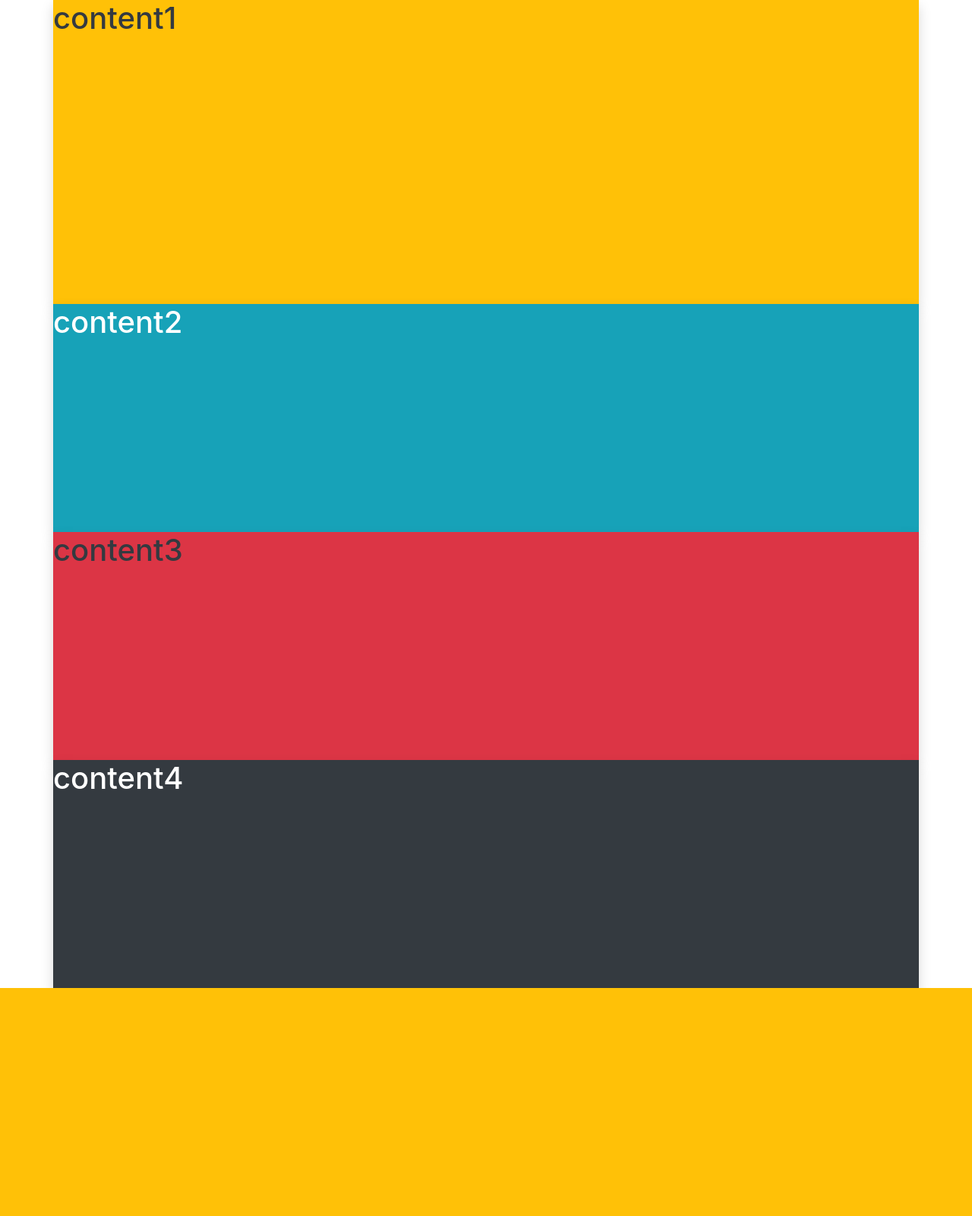
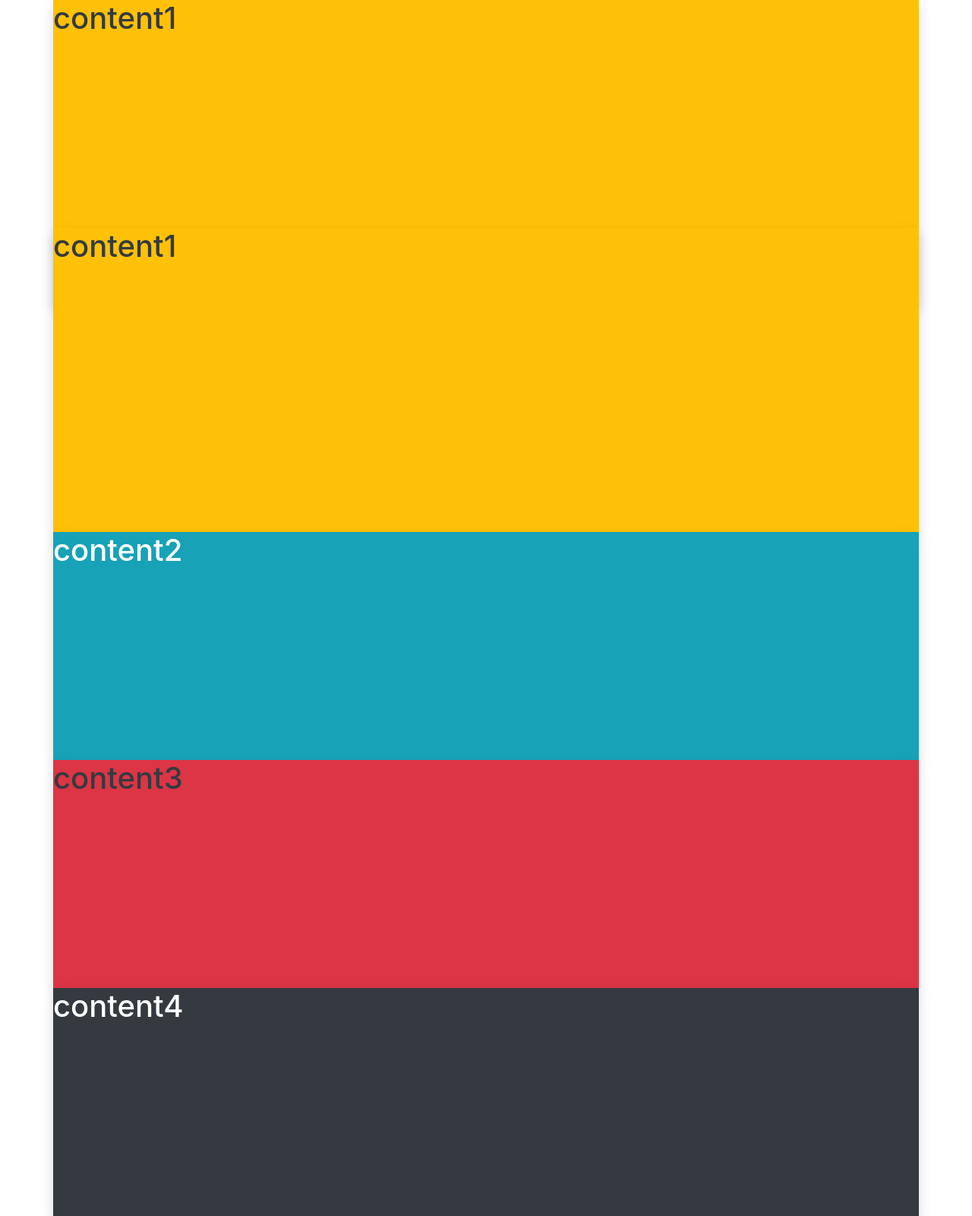
Before and after one commit to dabgetupp/mywebsite, a Django app: page / in a window 1280 px wide. Shown: the part 532-2132 px from the top of the page at 76% size. Before the commit the page ends 1832 px from the top, so only its background shows below. Run offline with Django 3.2, Linux system fonts and the light colour scheme; some libraries are stand-ins or nearby versions.

Commit message:
duplicate content1

```diff
--- a/templates/index.html
+++ b/templates/index.html
@@ -44,6 +44,12 @@
                 <h1>content1</h1>
             </div>
         </div>
+      <div class="container-fluid">
+          <div class="container bg-warning text-dark shadow" style="margin-top:-100px" id="myBody">
+              <div class="row" style="height:400px">
+                  <h1>content1</h1>
+              </div>
+        </div>
 
     <div class="container bg-info text-white shadow">
          <div class="row" style="height:300px">
```
